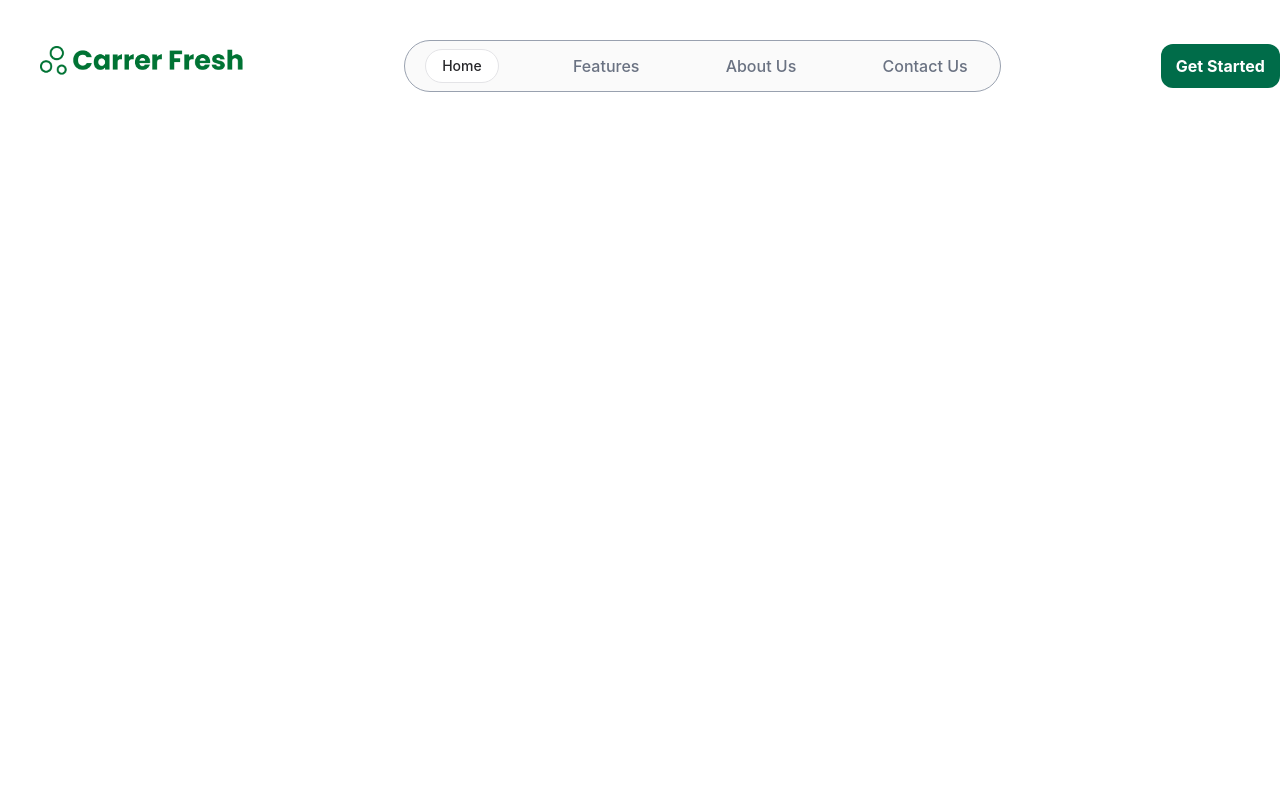
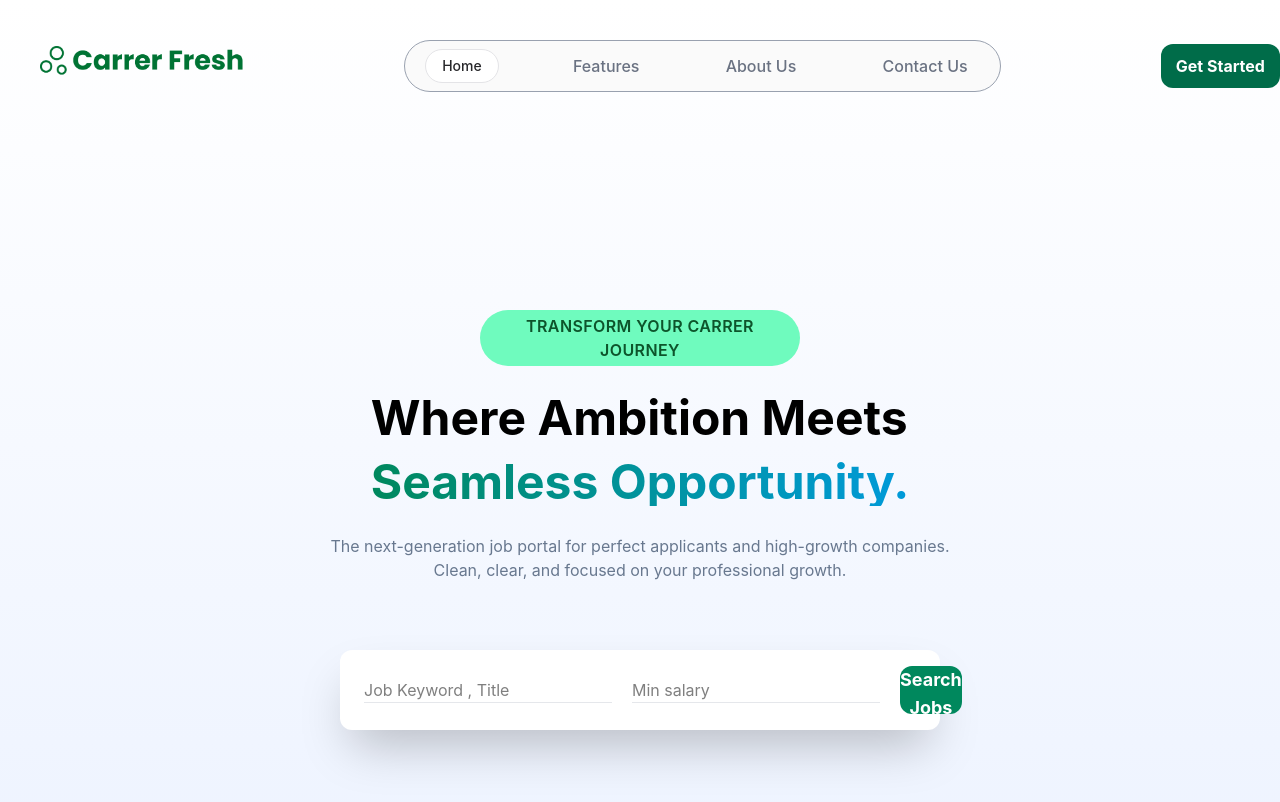
Before and after one commit to kmabdullah682/Job-application-full-stack, a React app in the folder frontend/: page / in a window 1280 px wide. Shown: the top 802 px of the page. Built offline with nearby package versions, Linux system fonts and the light colour scheme; the HTML template or start-up script is replaced by a standard one.

Commit message:
hero section finished (1)

```diff
--- a/frontend/src/App.jsx
+++ b/frontend/src/App.jsx
@@ -1,9 +1,11 @@
+import HeroSection from "./components/HeroSection"
 import Navbar from "./components/Navbar"
 
 const App = () => {
   return (
     <main className="min-h-screen w-full relative">
-        <Navbar />
+      <Navbar />
+      <HeroSection />
     </main>
   )
 }
--- a/frontend/src/components/HeroSection.jsx
+++ b/frontend/src/components/HeroSection.jsx
@@ -0,0 +1,24 @@
+
+
+const HeroSection = () => {
+  return (
+      <section className="flex items-center justify-center flex-col gap-7 bg-linear-to-b from-white to-[#EAF1FF] h-[130vh]">
+          <div className="bg-[#6FFBBE] w-80 tracking-wide rounded-full px-2 py-1 text-green-900 font-semibold uppercase text-center">Transform your carrer journey</div>
+          <div className="flex flex-col gap-4">
+                <h1 className="text-black font-bold capitalize text-5xl">Where ambition meets</h1>
+                <h2 className="text-transparent bg-linear-to-r from-[#00885D] to-[#009ADA] bg-clip-text font-bold capitalize text-5xl">Seamless opportunity.</h2>
+          </div>
+          <span className="text-center text-[#68788F]">The next-generation job portal for perfect applicants and high-growth companies.<br /> Clean, clear, and focused on your professional growth.
+          </span>
+
+          <div className="bg-white shadow-2xl w-150 h-20 rounded-xl mt-10 px-6 py-2 flex items-center gap-5">
+              <input type="text" className="bg-white outline-none border-b border-gray-200" placeholder="Job Keyword , Title"/>
+              <input type="text" className="bg-white outline-none border-b border-gray-200" placeholder="Min salary" />
+              <button className="bg-[#00885D] h-3/4 w-full rounded-xl text-lg font-bold text-white cursor-pointer transition-all duration-500 hover:bg-[#006C49]">Search Jobs</button>
+         </div>
+
+    </section>
+  )
+}
+
+export default HeroSection
```
